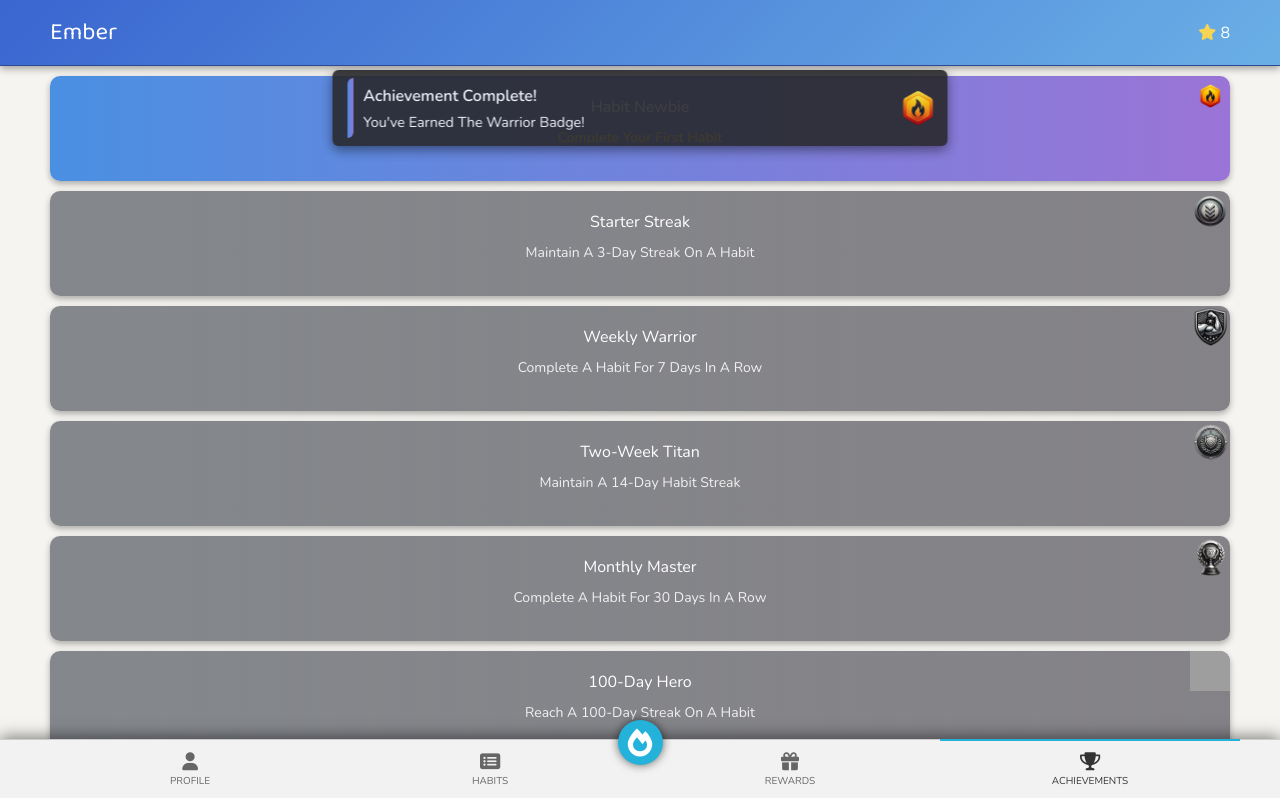
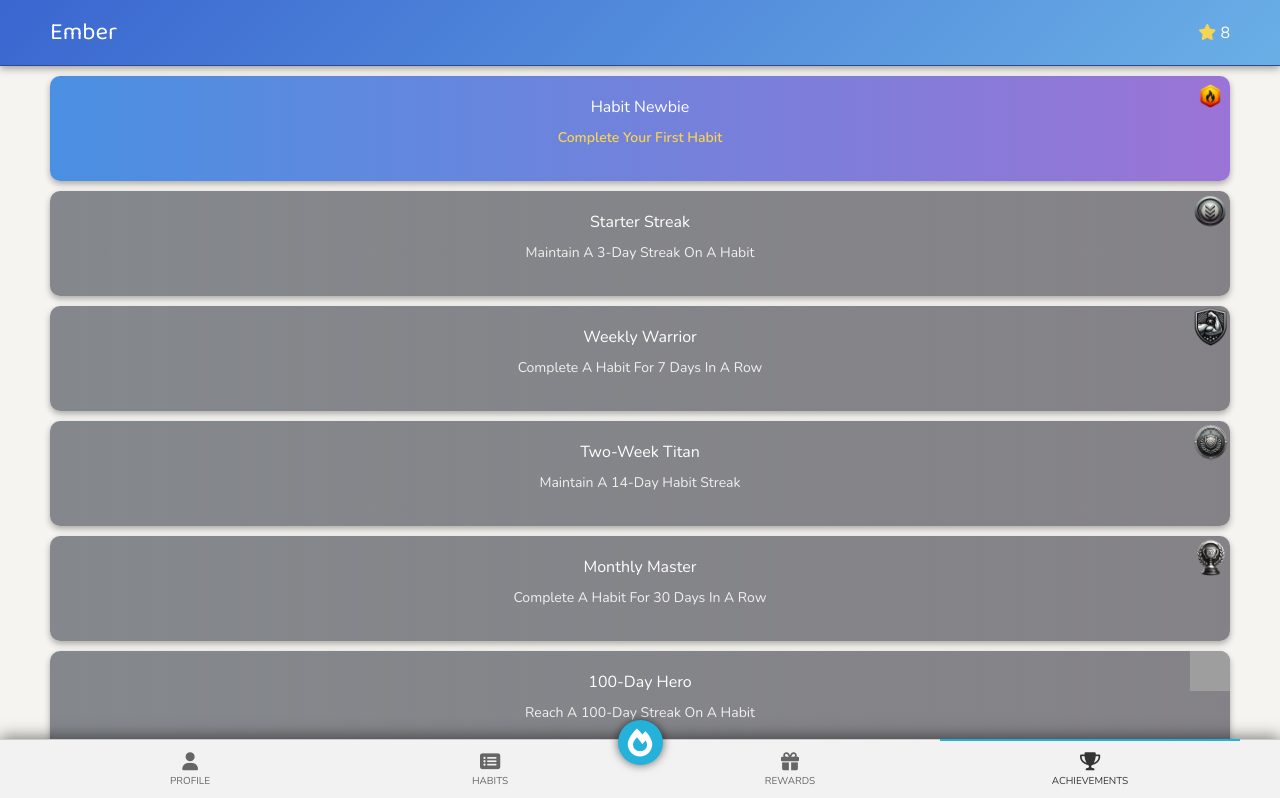
Before and after one commit to joseph-johnson27001/habit-spinner, a Vue app: page /achievements in a window 1280 px wide. Shown: the top 798 px of the page. Built offline with nearby package versions, Linux system fonts and the light colour scheme; grey boxes are pictures that could not be loaded.

Commit message:
Fixed bug

```diff
--- a/src/components/Toast/ToastBar.vue
+++ b/src/components/Toast/ToastBar.vue
@@ -42,7 +42,7 @@ export default {
   methods: {
     startTimer() {
       this.timer = setTimeout(() => {
-        this.isVisible = true;
+        this.isVisible = false;
       }, 3000);
     },
     clearTimer() {
```
